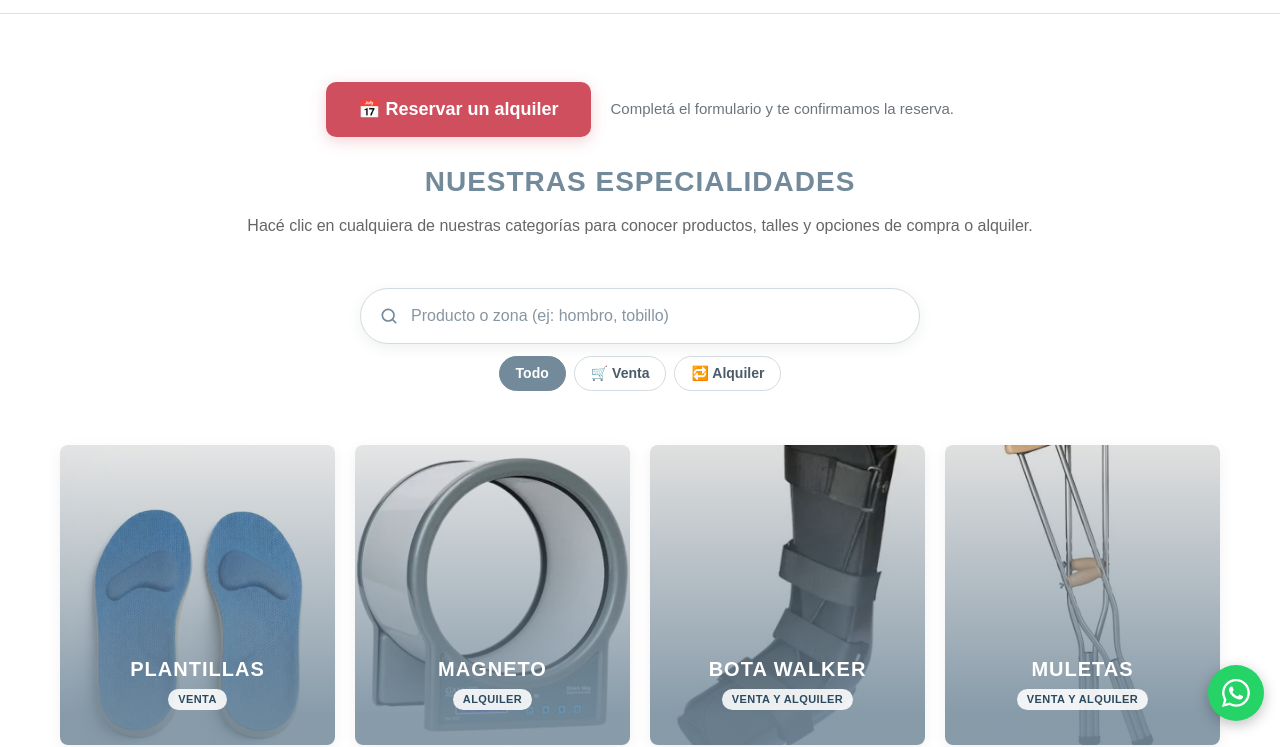
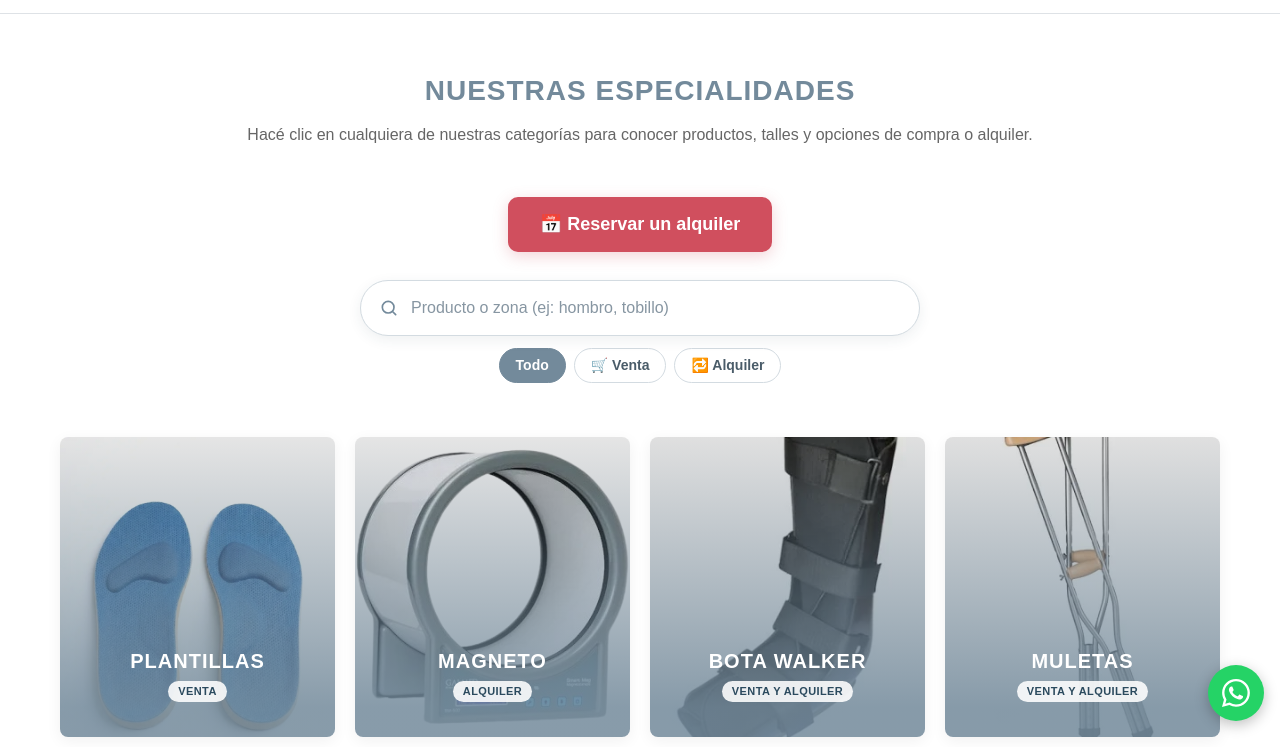
Before and after one commit to gastonpineyro/Gaston-Gauss, a plain HTML site: page index.html in a window 1280 px wide. Shown: the part 63-810 px from the top of the page. Drawn offline with nearby package versions, Linux system fonts and the light colour scheme.

Commit message:
Inicio: botón Reservar alquiler entre Nuestras especialidades y el buscador (menú vuelve igual)
Co-Authored-By: Claude Sonnet 5.5 <noreply@anthropic.com>
Claude-Session: https://claude.ai/code/session_01J9zrrewbzipP2EmaqsQo4d

```diff
--- a/index.html
+++ b/index.html
@@ -61,13 +61,14 @@
 
     <main class="contenido-principal">
 
-        <div class="banda-reservar">
-            <a href="alquileres.html" class="btn-reservar-alquiler">📅 Reservar un alquiler</a>
-            <span class="texto-banda-reservar">Completá el formulario y te confirmamos la reserva.</span>
-        </div>
 
         <h1 class="titulo-seccion" id="productos">Nuestras Especialidades</h1>
         <p class="bajada-seccion">Hacé clic en cualquiera de nuestras categorías para conocer productos, talles y opciones de compra o alquiler.</p>
+
+        <div class="banda-reservar">
+            <a href="alquileres.html" class="btn-reservar-alquiler">📅 Reservar un alquiler</a>
+
+        </div>
 
             <div class="contenedor-fila grilla-especialidades">
             <a href="Plantillas.html" class="tarjeta-producto" data-busqueda="pie pies planta talon arco pisada">
```
